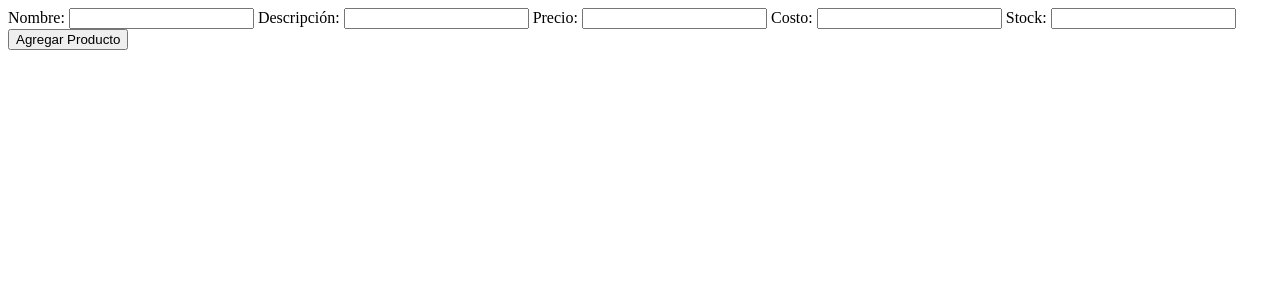
After one commit to marcovallehn/ujcv_2026_1_flask, a Flask app: page /productos/agregar in a window 1280 px wide. The commit adds this page. Shown: the top 300 px of the page. Run offline with Flask 3, Linux system fonts and the light colour scheme.

Commit message:
clase 17 de marzo

```diff
--- a/app.py
+++ b/app.py
@@ -7,9 +7,15 @@ conn = mysql.connector.connect(
             host='localhost',
             user='root',
             password='',
-            database='ujcv_2026_1_progra2',
+            database='ujcv_2026_2_progra2',
             ssl_disabled=True  # Desactiva SSL
         )
+
+
+@app.route("/")
+def index():
+    return render_template('index.html')
+
 
 
 @app.route("/clientes/")
@@ -80,6 +86,43 @@ def productos_index():
 
 
 
+@app.route("/productos/agregar", methods=["GET", "POST"])
+def productos_agregar_datos():
+    if request.method == 'POST':
+        cursor = conn.cursor()
+        nombre= request.form['ProNombre']
+        descripcion = request.form['ProDescripcion']
+        precio = request.form['ProPrecio']
+        costo = request.form['ProCosto']
+        stock=request.form['ProStock']
+        cursor.execute("insert into productos(ProNombre, ProDescripcion, ProPrecio, ProCosto, ProStock) values(%s, %s, %s, %s, %s)", (nombre, descripcion, precio, costo, stock))
+        conn.commit()
+        return redirect(url_for('productos_index'))
+    elif request.method=='GET':
+         return render_template('/productos/agregar.html')
+
+
+@app.route("/productos/editar/<string:codigo>", methods=["GET", "POST"])
+def productos_editar_datos(codigo):
+    if request.method == 'GET':
+        cur = conn.cursor()
+        cur.execute("SELECT * FROM productos where ProCodigo=%s", (codigo,))
+        producto = cur.fetchone()
+        return render_template('/productos/editar.html', producto=producto)
+    elif request.method=='POST':
+        cursor = conn.cursor()
+        nombre= request.form['ProNombre']
+        descripcion = request.form['ProDescripcion']
+        precio = request.form['ProPrecio']
+        costo = request.form['ProCosto']
+        stock=request.form['ProStock']
+        cursor.execute("update productos set ProNombre=%s, ProDescripcion=%s, ProPrecio=%s, ProCosto=%s, ProStock=%s where ProCodigo=%s", (nombre, descripcion, precio, costo, stock, codigo))
+        conn.commit()
+        return redirect(url_for('productos_index'))
+
+
+
+
 
 
 if __name__ == "__main__":
--- /dev/null
+++ b/templates/productos/agregar.html
@@ -0,0 +1,23 @@
+<!DOCTYPE html>
+<html lang="en">
+<head>
+    <meta charset="UTF-8">
+    <meta name="viewport" content="width=device-width, initial-scale=1.0">
+    <title>Document</title>
+</head>
+<body>
+    <form action="/productos/agregar" method="post">
+        <label for="ProNombre">Nombre:</label>
+        <input type="text" id="ProNombre" name="ProNombre" required>
+        <label for="ProDescripcion">Descripción:</label>
+        <input type="text" id="ProDescripcion" name="ProDescripcion" required>
+        <label for="ProPrecio">Precio:</label>
+        <input type="number" id="ProPrecio" name="ProPrecio" step="0.01" required>
+        <label for="ProCosto">Costo:</label>
+        <input type="number" id="ProCosto" name="ProCosto" step="0.01" required>
+        <label for="ProStock">Stock:</label>
+        <input type="number" id="ProStock" name="ProStock" required>
+        <input type="submit" value="Agregar Producto">
+
+</body>
+</html>
--- a/templates/productos/index.html
+++ b/templates/productos/index.html
@@ -8,7 +8,7 @@
 <body>
     <h3>Listado de productos </h3>
     <div>
-        <a href="">Nuevo cliente</a>
+        <a href="/productos/agregar">Nuevo producto</a>
     </div>
     <table>
         <thead>
```
Also changed, not shown: templates/index.html (added, +13 -0 lines), templates/productos/editar.html (added, +23 -0 lines).
